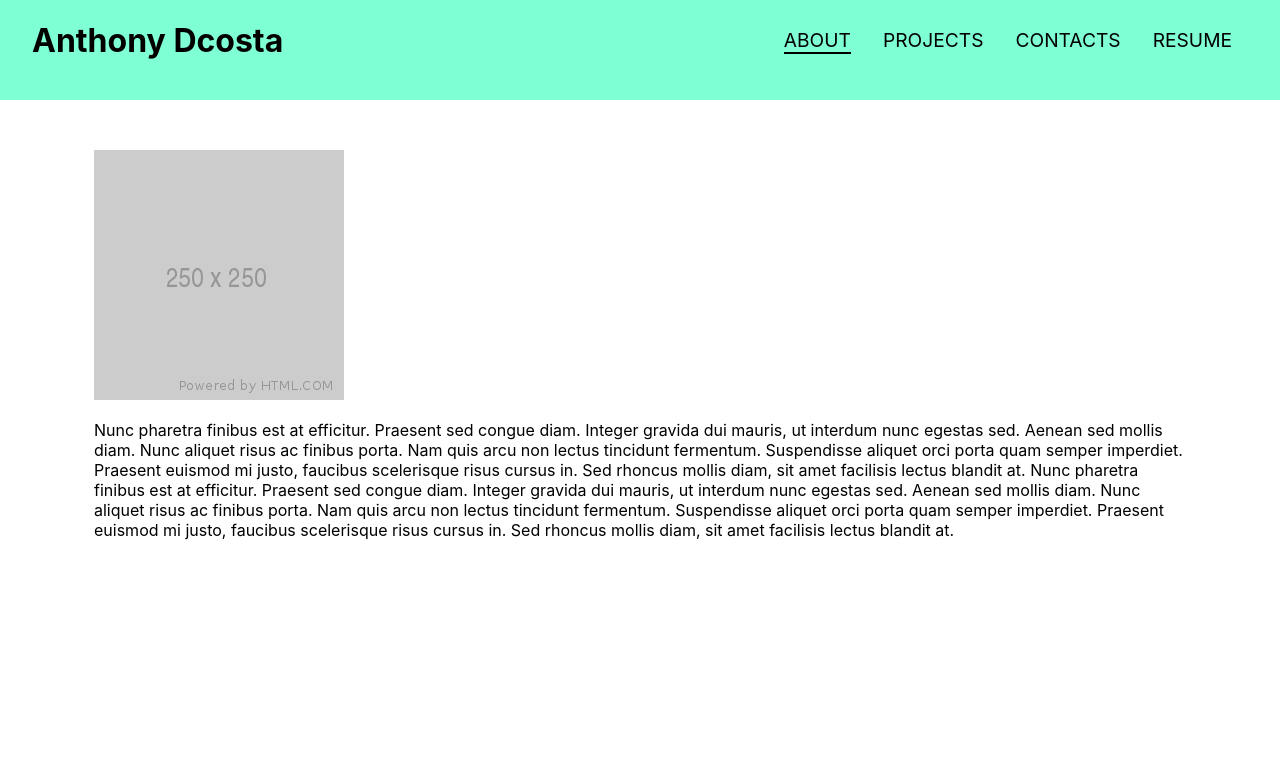
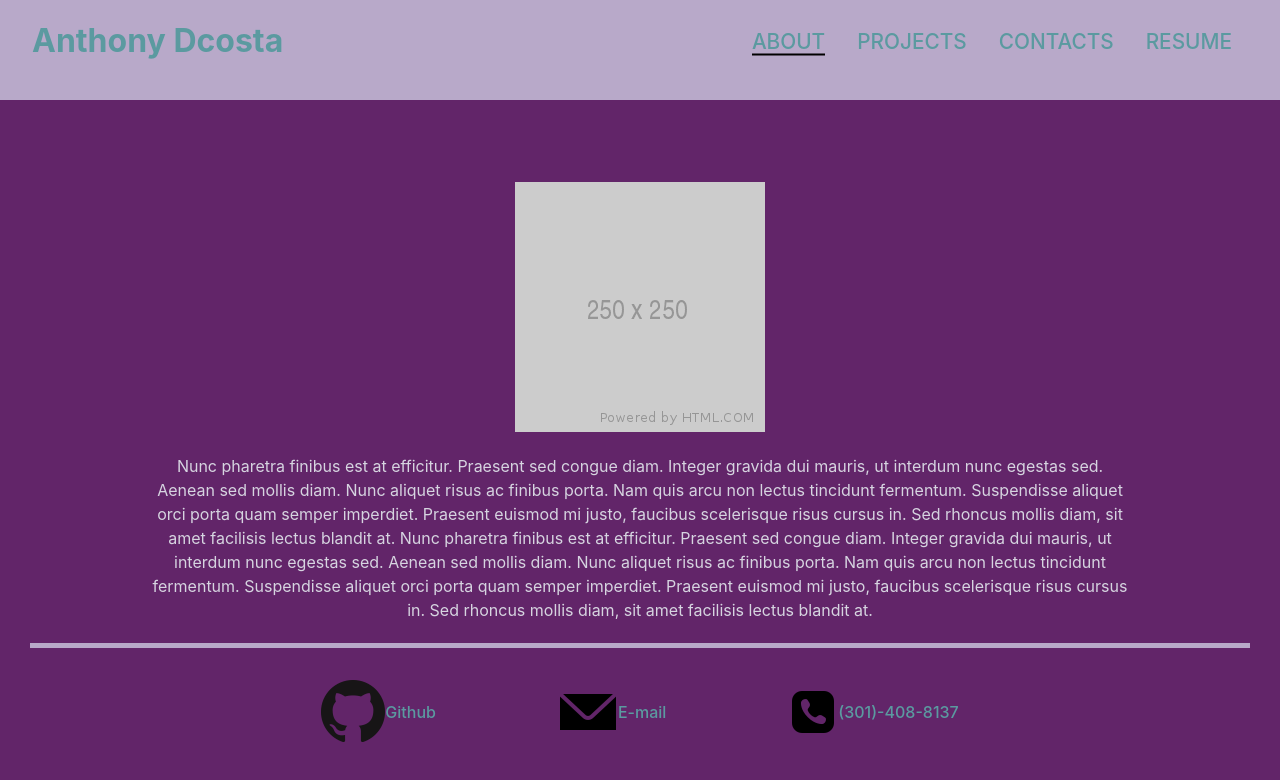
Before and after one commit to ancosta993/recreate-react-portfolio, a React (Create React App) app: page / in a window 1280 px wide. Both pictures are taken after a click on the button "Get Started". Shown: the top 780 px of the page. Built offline with nearby package versions, Linux system fonts and the light colour scheme.

Commit message:
styled the about page

```diff
--- a/src/components/pages/About.js
+++ b/src/components/pages/About.js
@@ -2,6 +2,7 @@ import React from 'react';
 
 function About(){
    return (
+    <>
       <section className='about-container'>
         <img className='about-image' src={require(`../../assets/150.png`)} alt='Anthony'/>
         <p className='about-text'>
@@ -19,6 +20,21 @@ function About(){
           in. Sed rhoncus mollis diam, sit amet facilisis lectus blandit at.
         </p>
       </section>
+      <div class='icon-container'>
+        <a className='icon-link' href='https://github.com/ancosta993'>
+          <img alt='github link' src={require('../../assets/icons/github-icon.png')}/>
+          <span>Github</span>
+        </a>
+        <a className='icon-link' href='mailto:adcosta2000@gmail.com'>
+          <img alt='mail link' src={require('../../assets/icons/mail-icon.png')}/>
+          <span>E-mail</span>
+        </a>
+        <div className='icon-link'>
+          <img alt='phone icon' src={require('../../assets/icons/phone-icon.png')}/>
+          <span>(301)-408-8137</span>
+        </div>
+      </div>
+    </>
     );
 }
 
--- a/src/index.css
+++ b/src/index.css
@@ -1,6 +1,13 @@
 *{
   box-sizing: border-box;
   -webkit-box-sizing: border-box;
+}
+
+:root{
+  --primary:#b8a9c9;
+  --secondary:#622569;
+  --tertiary: #5b9aa0;
+  --light:#d6d4e0;
 }
 
 body {
@@ -13,11 +20,13 @@ body {
   min-height:100%;
   margin:0;
   padding:0;
+  background-color: var(--secondary);
+  color:var(--tertiary);
 }
 
 main {
 	margin: 0 auto;
-	max-width: 90%;
+	max-width: 100%;
   padding: 50px 30px;
 }
 
@@ -36,7 +45,7 @@ code {
 
 /* nav styles */
 header{
-  background-color:aquamarine;
+  background-color:var(--primary);
 }
 
 .nav-tabs{
@@ -67,8 +76,9 @@ nav{
 }
 
 .nav-link a{
-  color:black;
-  font-size:1.2rem;
+  color:var(--tertiarysecondary);
+  font-size:1.3rem;
+  font-weight: 500;
   text-transform: uppercase;
 }
 
@@ -81,7 +91,36 @@ nav{
 }
 
 /* about page style */
+.about-container{
+  color:var(--light);
+  background-color:var(--secondary);
+  margin-top:2rem;
+  line-height: 1.5;
+  text-align: center;
+  border-bottom:solid 5px var(--primary);
+  padding-bottom:5px;
+  padding-left:10%;
+  padding-right:10%;
+}
 
+.icon-container{
+  display:flex;
+  margin-top:2rem;
+  gap:10%;
+  justify-content: center;
+  flex-wrap:wrap;
+}
+
+.icon-link{
+  display:flex;
+  align-items: center;
+  text-decoration: none;
+}
+
+.icon-link span{
+  color:var(--tertiary);
+  font-weight: 500;
+}
 
 /* reset default styles */
 li{
```
